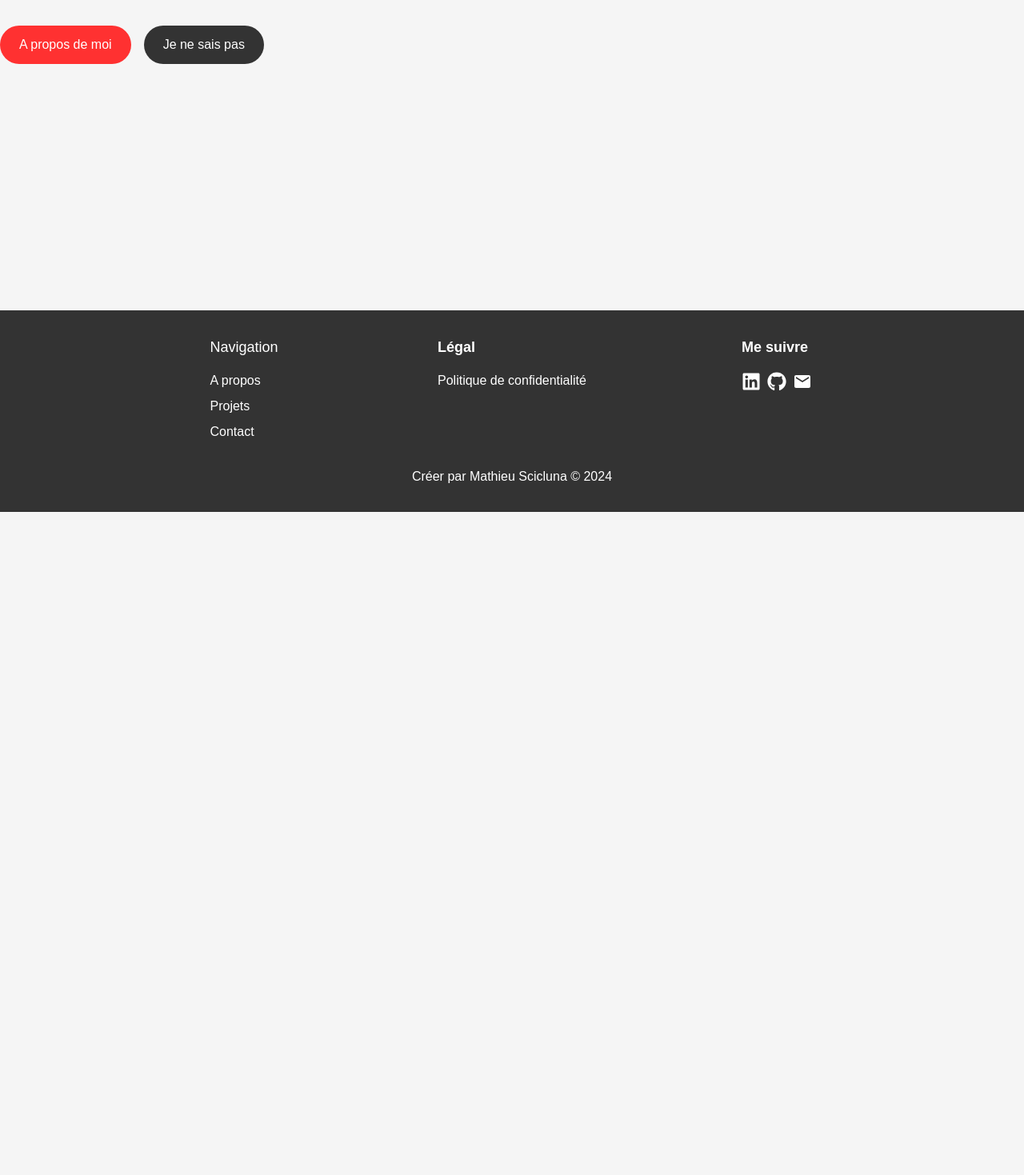
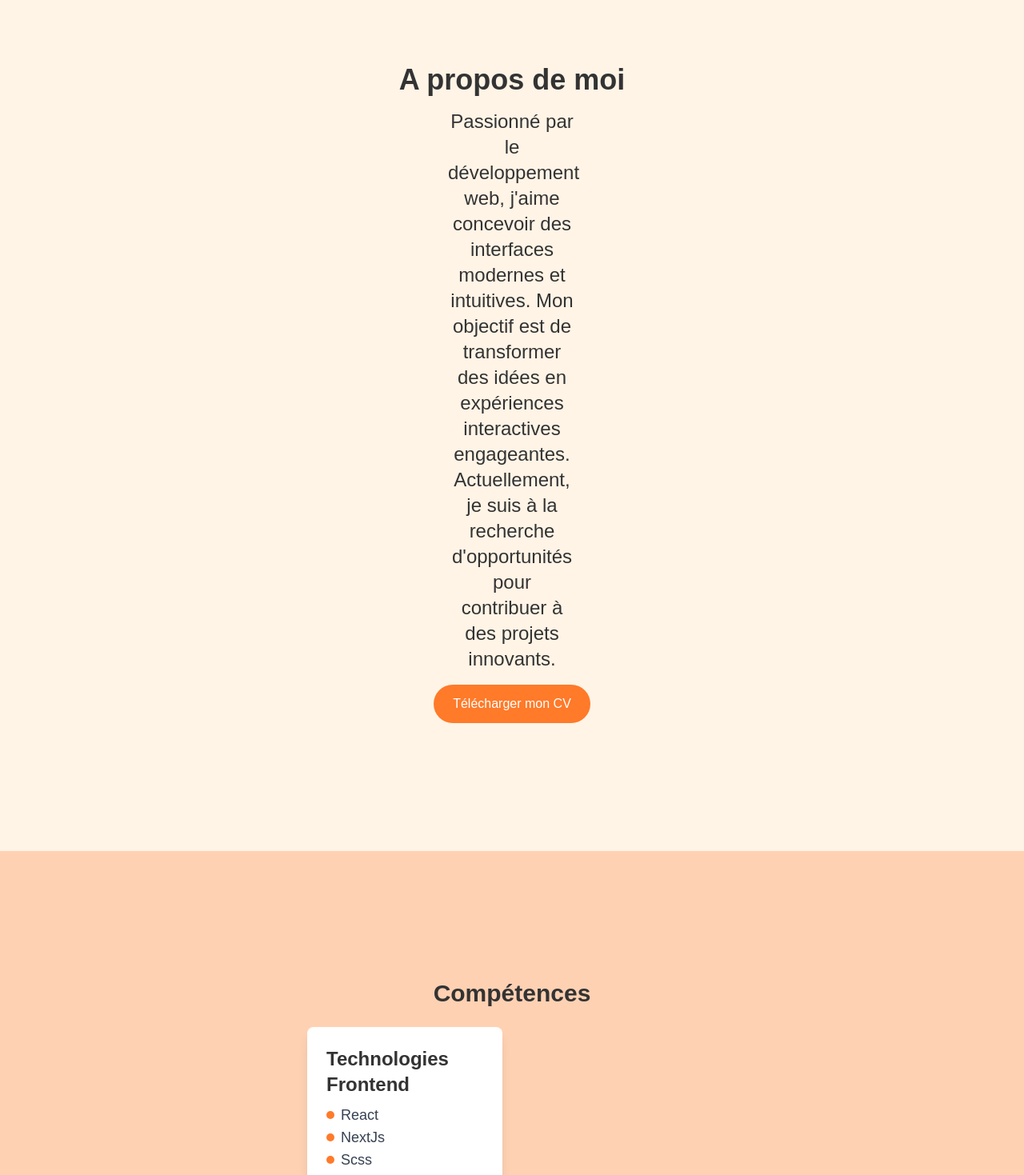
Before and after one commit to MathScic/Portfolio-Next.js, a Next.js app: page /about in a window 1280 px wide. Shown: the part 160-1629 px from the top of the page at 80% size. Before the commit the page ends 800 px from the top, so only its background shows below. Built offline with nearby package versions, Linux system fonts and the light colour scheme.

Commit message:
début ajout des competence Card

```diff
--- a/app/about/page.tsx
+++ b/app/about/page.tsx
@@ -1,20 +1,36 @@
+import CompetenceCard from "@/components/CompetenceCard";
 import Link from "next/link";
+import { FaRegFileCode } from "react-icons/fa";
 
 export default function AboutPage() {
   return (
-    <div className="">
-      <p className="text-2xl pt-4 pb-4">
-        Passionné par le développement et la création web. <br />
-        Je tente de donné vie a vos projets.{" "}
-      </p>
-      <div className="space-x-4 mt-4">
-        <button className="text-1xl rounded-full bg-[#ff3131] text-white px-6 py-3 transition duration-300 hover:bg-[#ff5555] cursor-pointer">
-          <Link href="/about">A propos de moi</Link>
+    <div className="min-h-screen  flex flex-col items-center ">
+      <section className="w-full text-center  pt-40 bg-[#fff4e6] pb-40">
+        <h1 className="text-4xl font-bold text-[#333]">A propos de moi</h1>
+        <p className="mt-4 text-2xl text-[#333] pl-140 pr-140">
+          Passionné par le développement web, j'aime concevoir des interfaces
+          modernes et intuitives. Mon objectif est de transformer des idées en
+          expériences interactives engageantes. Actuellement, je suis à la
+          recherche d'opportunités pour contribuer à des projets innovants.
+        </p>
+        <button className="text-1xl rounded-full bg-[#ff7a29] text-white px-6 py-3 transition duration-300 hover:bg-[#ff944d] cursor-pointer mt-4">
+          <Link href="/about">Télécharger mon CV</Link>
         </button>
-        <button className="text-1xl rounded-full bg-[#333] text-white px-6 py-3 transition duration-300 hover:bg-[#444] cursor-pointer">
-          <Link href="/about">Je ne sais pas</Link>
-        </button>
-      </div>
+      </section>
+
+      <section className="w-full text-center  pt-40 pb-40 bg-[#ffd1b3]">
+        <h2 className="text-3xl font-semibold text-[#333] text-center mb-6 ">
+          Compétences
+        </h2>
+
+        <div className="w-[40%] grid grid-cols-1 md:grid-cols-2 lg-grid-cols-2 gap-6 mx-auto">
+          <CompetenceCard
+            title="Technologies Frontend"
+            skills={["React", "NextJs", "Scss", "Wordpress"]}
+            icons={[<FaRegFileCode />]}
+          />
+        </div>
+      </section>
     </div>
   );
 }
--- a/app/contact/page.tsx
+++ b/app/contact/page.tsx
@@ -1,3 +1,7 @@
 export default function Project() {
-  return <h1>Hello contact </h1>;
+  return (
+    <div className="min-h-screen bg-gradient-to-b from-[#ffc299] to-[#ffffff] flex flex-col">
+      <h1>Hello contact </h1>
+    </div>
+  );
 }
--- a/app/page.tsx
+++ b/app/page.tsx
@@ -2,11 +2,10 @@
 
 import { motion } from "framer-motion";
 import Banner from "@/components/Banner";
-import AboutPage from "./about/page";
 
 export default function Home() {
   return (
-    <div className="min-h-screen bg-gradient-to-b from-[#ffd6d6] to-[#ffffff] flex flex-col">
+    <div className="min-h-screen bg-gradient-to-b from-[#ffc299] to-[#ffffff] flex flex-col">
       <motion.div
         className="flex flex-col items-center justify-center min-h-screen"
         initial={{ opacity: 0, y: 50 }}
--- a/app/projects/page.tsx
+++ b/app/projects/page.tsx
@@ -1,3 +1,7 @@
 export default function Project() {
-  return <h1>Hellow project</h1>;
+  return (
+    <div className="min-h-screen bg-gradient-to-b from-[#ffc299] to-[#ffffff] flex flex-col">
+      <h1>Hello project page</h1>
+    </div>
+  );
 }
--- /dev/null
+++ b/components/About.tsx
@@ -0,0 +1,20 @@
+import Link from "next/link";
+
+export default function About() {
+  return (
+    <div className="">
+      <p className="text-2xl pt-4 pb-4">
+        Passionné par le développement et la création web. <br />
+        Je tente de donné vie a vos projets.
+      </p>
+      <div className="space-x-4 mt-4">
+        <button className="text-1xl rounded-full bg-[#ff7a29] text-white px-6 py-3 transition duration-300 hover:bg-[#ff944d] cursor-pointer">
+          <Link href="/about">A propos de moi</Link>
+        </button>
+        <button className="text-1xl rounded-full bg-[#333] text-white px-6 py-3 transition duration-300 hover:bg-[#444] cursor-pointer">
+          <Link href="/about">Je ne sais pas</Link>
+        </button>
+      </div>
+    </div>
+  );
+}
--- a/components/Banner.tsx
+++ b/components/Banner.tsx
@@ -1,7 +1,7 @@
 "use client";
 
-import AboutPage from "@/app/about/page";
 import Typewriter from "typewriter-effect";
+import About from "./About";
 
 const Banner = () => {
   return (
@@ -12,7 +12,7 @@ const Banner = () => {
         className="w-48 h-48 rounded-full "
       />
 
-      <h1 className="text-5xl font-bold text-[#ff3131] banner">
+      <h1 className="text-5xl font-bold text-[#ff7a29] banner">
         <span className="text-[#333]">
           Bienvenue sur mon Portfolio,
           <br />
@@ -32,7 +32,7 @@ const Banner = () => {
           }}
         />
       </h1>
-      <AboutPage />
+      <About />
     </div>
   );
 };
--- /dev/null
+++ b/components/CompetenceCard.tsx
@@ -0,0 +1,23 @@
+type CompetenceCardProps = {
+  title: string;
+  skills: string[];
+  icons: string;
+};
+
+export default function CompetenceCard({ title, skills }: CompetenceCardProps) {
+  return (
+    <div className="bg-white p-6 rounded-lg shadow-lg h-[250px] ">
+      <h3 className="text-2xl font-semibold text-[#333] text-start ">
+        {title}
+      </h3>
+      <ul className="mt-2 text-lg text-gray-700">
+        {skills.map((skill, index) => (
+          <li key={index} className="flex items-center">
+            <span className="w-2.5 h-2.5 mr-2 rounded-full bg-[#ff7a29]"></span>{" "}
+            {skill}
+          </li>
+        ))}
+      </ul>
+    </div>
+  );
+}
--- a/components/Footer.tsx
+++ b/components/Footer.tsx
@@ -6,23 +6,23 @@ import { MdEmail } from "react-icons/md";
 
 const Footer = () => {
   return (
-    <footer className=" h-full p-8 bg-[#333] text-white">
+    <footer className=" h-full p-8 bg-[#ffc299] text-[#333]">
       <div className="w-[80%] mx-auto grid grid-cols-1 sm:grid-cols-3 gap-8 justify-items-center">
         <div className="space-y-4">
           <h2 className="text-lg font-semi-bold">Navigation</h2>
           <ul className="space-y-2">
             <li>
-              <Link href="/about" className="hover:text-[#ff3131]">
+              <Link href="/about" className="hover:text-[#ff7a29]">
                 A propos
               </Link>
             </li>
             <li>
-              <Link href="/projects" className="hover:text-[#ff3131]">
+              <Link href="/projects" className="hover:text-[#ff7a29]">
                 Projets
               </Link>
             </li>
             <li>
-              <Link href="/contact" className="hover:text-[#ff3131]">
+              <Link href="/contact" className="hover:text-[#ff7a29]">
                 Contact
               </Link>
             </li>
@@ -33,7 +33,7 @@ const Footer = () => {
           <h2 className="text-lg font-bold">Légal</h2>
           <ul className="space-y-2">
             <li>
-              <Link href="/privacy-policy" className="hover:text-[#ff3131]">
+              <Link href="/privacy-policy" className="hover:text-[#ff7a29]">
                 Politique de confidentialité
               </Link>
             </li>
@@ -47,7 +47,7 @@ const Footer = () => {
               <Link
                 href="https://www.linkedin.com/in/mathieu-scicluna-8346482ba/"
                 target="_blank"
-                className="hover:text-[#ff3131]"
+                className="hover:text-[#ff7a29]"
               >
                 <FaLinkedin className="inline mr-2 text-2xl" />
               </Link>
@@ -57,7 +57,7 @@ const Footer = () => {
               <Link
                 href="https://github.com/MathScic"
                 target="_blank"
-                className="hover:text-[#ff3131]"
+                className="hover:text-[#ff7a29]"
               >
                 <FaGithub className="inline mr-2 text-2xl" />
               </Link>
@@ -67,7 +67,7 @@ const Footer = () => {
               <Link
                 href="scicluna.mathieu@hotmail.fr"
                 target="_blank"
-                className="hover:text-[#ff3131]"
+                className="hover:text-[#ff7a29]"
               >
                 <MdEmail className="inline mr-2 text-2xl" />
               </Link>
--- a/components/Navbar.tsx
+++ b/components/Navbar.tsx
@@ -14,7 +14,7 @@ const Navbar = () => {
     <nav className="w-full p-4 bg-[#f5f5f5] text-white flex justify-between items-center px-12 sm:px-24">
       <div className="w-[80%] mx-auto flex justify-between items-center px-12 sm:px-24 text-[#333]">
         <Link href="/">
-          <h1 className="text-xl text-[#ff3131] font-bold hover:scale-110 transition duration-300 cursor-pointer">
+          <h1 className="text-xl text-[#ff7a29] font-bold hover:scale-110 transition duration-300 cursor-pointer">
             Mathieu Scicluna
           </h1>
         </Link>
@@ -27,7 +27,7 @@ const Navbar = () => {
           <li>
             <Link
               href="/about"
-              className="flex items-center px-6 py-3 rounded-full hover:text-[#ff3131] hover:bg-[#ffe6e6] font-semi-bold"
+              className="flex items-center px-6 py-3 rounded-full hover:text-[#ff7a29] hover:bg-[#ffd1b3] font-semi-bold"
             >
               <IoPersonSharp className="mr-2" />
               <span>A propos</span>
@@ -36,7 +36,7 @@ const Navbar = () => {
           <li>
             <Link
               href="/projects"
-              className="flex items-center px-6 py-3 rounded-full hover:text-[#ff3131] hover:bg-[#ffe6e6] font-semi-bold"
+              className="flex items-center px-6 py-3 rounded-full hover:text-[#ff7a29] hover:bg-[#ffd1b3] font-semi-bold"
             >
               <FaLaptopCode className="mr-2" />
               <span>Projets</span>
@@ -45,7 +45,7 @@ const Navbar = () => {
           <li>
             <Link
               href="/contact"
-              className="flex items-center px-6 py-3 rounded-full hover:text-[#ff3131] hover:bg-[#ffe6e6] font-semi-bold"
+              className="flex items-center px-6 py-3 rounded-full hover:text-[#ff7a29] hover:bg-[#ffd1b3] font-semi-bold"
             >
               <IoIosMail className="mr-2" />
               <span>Contact</span>
```
